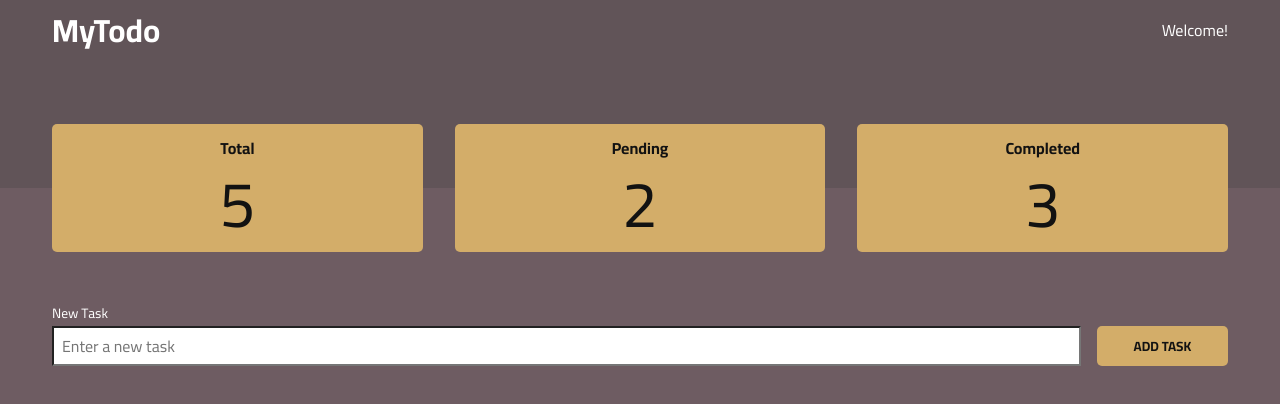
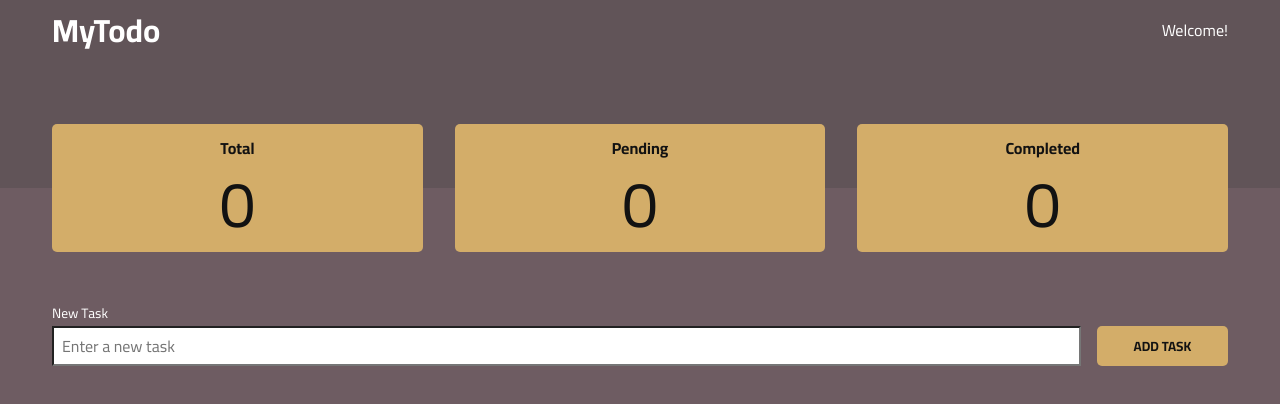
Before and after one commit to flaviare1s/my-todo, a React (Vite) app: page / in a window 1280 px wide. Shown: the top 404 px of the page. Built offline with nearby package versions, Linux system fonts and the light colour scheme.

Commit message:
Adiciona cálculos de tarefas completas, pendentes e concluídas

```diff
--- a/src/App.tsx
+++ b/src/App.tsx
@@ -1,15 +1,30 @@
-import "./styles/global.css"
+import "./styles/global.css";
 import { Header } from "./components/Header/Header";
 import { Tasks } from "./components/Tasks/Tasks";
+import { useState, useEffect } from "react";
+
+interface Task {
+  title: string;
+  done: boolean;
+  id: number;
+}
 
 function App() {
+  const [tasks, setTasks] = useState<Task[]>([]);
+
+  useEffect(() => {
+    const tasksOnLocalStorage = localStorage.getItem("tasks");
+    if (tasksOnLocalStorage) {
+      setTasks(JSON.parse(tasksOnLocalStorage));
+    }
+  }, []);
 
   return (
     <>
-      <Header />
-      <Tasks />
+      <Header tasks={tasks} />
+      <Tasks tasks={tasks} setTasks={setTasks} />
     </>
   );
 }
 
-export default App
+export default App;
--- a/src/components/Header/Header.tsx
+++ b/src/components/Header/Header.tsx
@@ -2,7 +2,21 @@ import { StatsCard } from "../StatsCard/StatsCard";
 import styles from "./styles.module.scss";
 import React from "react";
 
-export const Header: React.FC = () => {
+interface Task {
+  title: string;
+  done: boolean;
+  id: number;
+}
+
+interface HeaderProps {
+  tasks: Task[];
+}
+
+export const Header: React.FC<HeaderProps> = ({ tasks }) => {
+  const totalTasks = tasks.length;
+  const completedTasks = tasks.filter((task) => task.done).length;
+  const pendingTasks = totalTasks - completedTasks;
+
   return (
     <header className={styles.header}>
       <div className={styles.container}>
@@ -11,9 +25,9 @@ export const Header: React.FC = () => {
           <span>Welcome!</span>
         </div>
         <div>
-          <StatsCard title="Total" value={5} />
-          <StatsCard title="Pending" value={2} />
-          <StatsCard title="Completed" value={3} />
+          <StatsCard title="Total" value={totalTasks} />
+          <StatsCard title="Pending" value={pendingTasks} />
+          <StatsCard title="Completed" value={completedTasks} />
         </div>
       </div>
     </header>
--- a/src/components/Tasks/Tasks.tsx
+++ b/src/components/Tasks/Tasks.tsx
@@ -1,5 +1,5 @@
 import styles from "./styles.module.scss";
-import React, { FormEvent, useEffect, useState } from "react";
+import React, { FormEvent, useState } from "react";
 
 interface Task {
   title: string;
@@ -7,34 +7,40 @@ interface Task {
   id: number;
 }
 
-export const Tasks: React.FC = () => {
+interface TasksProps {
+  tasks: Task[];
+  setTasks: React.Dispatch<React.SetStateAction<Task[]>>;
+}
+
+export const Tasks: React.FC<TasksProps> = ({ tasks, setTasks }) => {
   const [taskTitle, setTaskTitle] = useState("");
-  const [tasks, setTasks] = useState([] as Task[]);
 
   function handleSubmitAddTask(e: FormEvent) {
     e.preventDefault();
+    if (!taskTitle.trim()) return;
 
     const newTask = [
       ...tasks,
-      {
-        id: new Date().getTime(),
-        title: taskTitle,
-        done: false,
-      },
+      { id: Date.now(), title: taskTitle, done: false },
     ];
-
     setTasks(newTask);
-    localStorage.setItem('tasks', JSON.stringify(newTask));
+    localStorage.setItem("tasks", JSON.stringify(newTask));
     setTaskTitle("");
   }
 
-  useEffect(() => {
-    const tasksOnLocalStorage = localStorage.getItem('tasks');
+  function toggleTaskDone(id: number) {
+    const updatedTasks = tasks.map((task) =>
+      task.id === id ? { ...task, done: !task.done } : task
+    );
+    setTasks(updatedTasks);
+    localStorage.setItem("tasks", JSON.stringify(updatedTasks));
+  }
 
-    if (tasksOnLocalStorage) {
-      setTasks(JSON.parse(tasksOnLocalStorage));
-    }
-  }, [])
+  function deleteTask(id: number) {
+    const filteredTasks = tasks.filter((task) => task.id !== id);
+    setTasks(filteredTasks);
+    localStorage.setItem("tasks", JSON.stringify(filteredTasks));
+  }
 
   return (
     <section className={styles.container}>
@@ -56,10 +62,14 @@ export const Tasks: React.FC = () => {
         {tasks.map((task) => (
           <li key={task.id}>
             <div>
-              <input type="checkbox" name="task" id={`${task.id}`} />
-              <label htmlFor={`${task.id}`}>{task.title}</label>
+              <input
+                type="checkbox"
+                checked={task.done}
+                onChange={() => toggleTaskDone(task.id)}
+              />
+              <label>{task.title}</label>
             </div>
-            <button onClick={() => setTasks(tasks.filter((t) => t.id !== task.id))}>X</button>
+            <button onClick={() => deleteTask(task.id)}>X</button>
           </li>
         ))}
       </ul>
```
